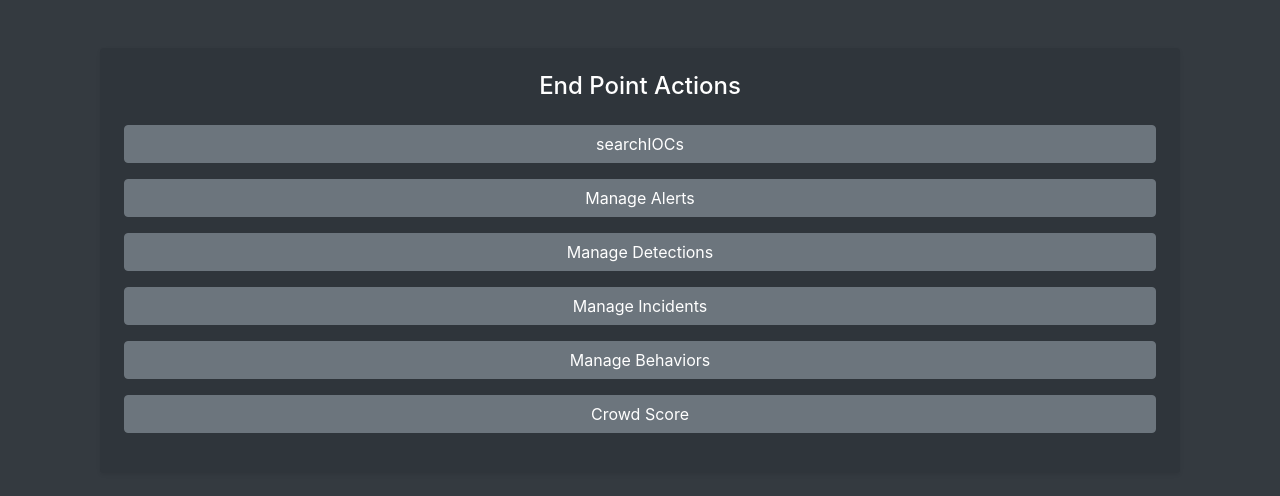
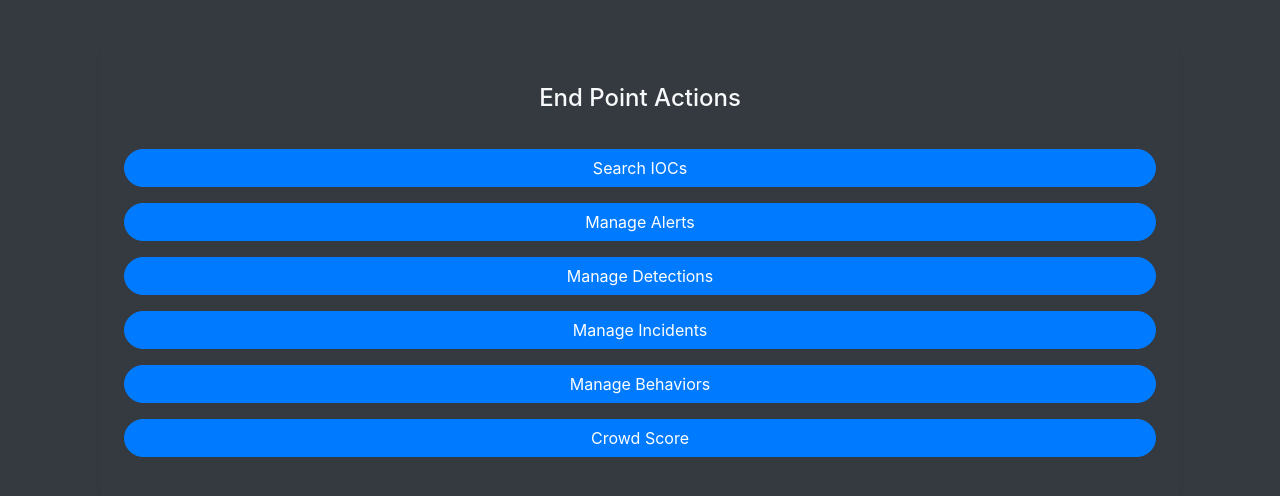
Before and after one commit to zayeemZaki/FullStackCrowdStrikeAutomation, a Flask app: page /end-point in a window 1280 px wide. Shown: the part 63-559 px from the top of the page. Run offline with Flask 3, Linux system fonts and the light colour scheme; the visitor is signed in with stand-in values (Sample User, id 1); some libraries are stand-ins or nearby versions.

Commit message:
updated EndPoint view

```diff
--- a/website/templates/endPoint/endPointView.html
+++ b/website/templates/endPoint/endPointView.html
@@ -3,31 +3,33 @@
 
 {% block content %}
 <div class="container mt-5">
-    <div class="card p-4 shadow-sm" style="background-color: #2f353b; border: none;">
-        <h4 class="text-center mb-4" style="color: #ffffff;">End Point Actions</h4>
+    <div class="card p-4 shadow-sm bg-dark border-0 text-light">
+        <div class="card-header text-center border-0 bg-transparent mb-4">
+            <h4 class="mb-0">End Point Actions</h4>
+        </div>
 
         <form action="{{ url_for('searchIOCs.search_IOCs_view') }}" method="post" class="mb-3">
-            <button type="submit" class="btn btn-secondary btn-block">searchIOCs</button>
+            <button type="submit" class="btn btn-primary btn-block rounded-pill">Search IOCs</button>
         </form>
 
         <form action="{{ url_for('manageAlerts.manage_alert') }}" method="post" class="mb-3">
-            <button type="submit" class="btn btn-secondary btn-block">Manage Alerts</button>
+            <button type="submit" class="btn btn-primary btn-block rounded-pill">Manage Alerts</button>
         </form>
 
         <form action="{{ url_for('manageDetections.manage_detections') }}" method="post" class="mb-3">
-            <button type="submit" class="btn btn-secondary btn-block">Manage Detections</button>
+            <button type="submit" class="btn btn-primary btn-block rounded-pill">Manage Detections</button>
         </form>
 
         <form action="{{ url_for('manageIncidents.manage_incidents') }}" method="post" class="mb-3">
-            <button type="submit" class="btn btn-secondary btn-block">Manage Incidents</button>
+            <button type="submit" class="btn btn-primary btn-block rounded-pill">Manage Incidents</button>
         </form>
 
         <form action="{{ url_for('manageBehaviors.manage_behaviors') }}" method="post" class="mb-3">
-            <button type="submit" class="btn btn-secondary btn-block">Manage Behaviors</button>
+            <button type="submit" class="btn btn-primary btn-block rounded-pill">Manage Behaviors</button>
         </form>
 
         <form action="{{ url_for('crowdscores.crowd_score') }}" method="post" class="mb-3">
-            <button type="submit" class="btn btn-secondary btn-block">Crowd Score</button>
+            <button type="submit" class="btn btn-primary btn-block rounded-pill">Crowd Score</button>
         </form>
     </div>
 </div>
```
